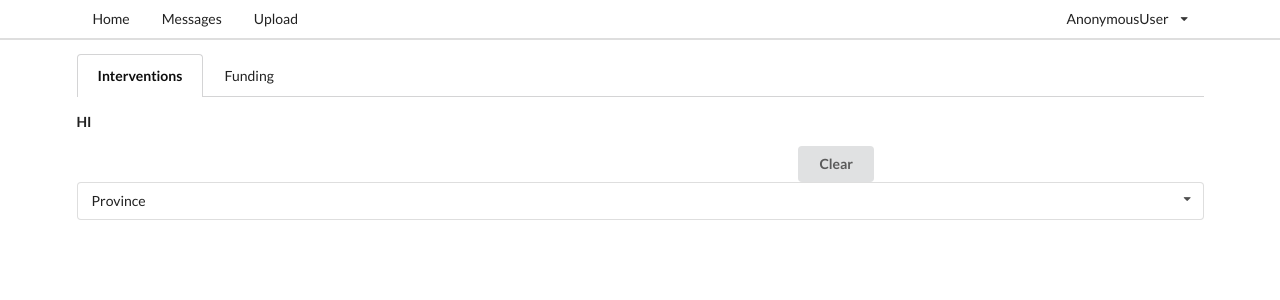
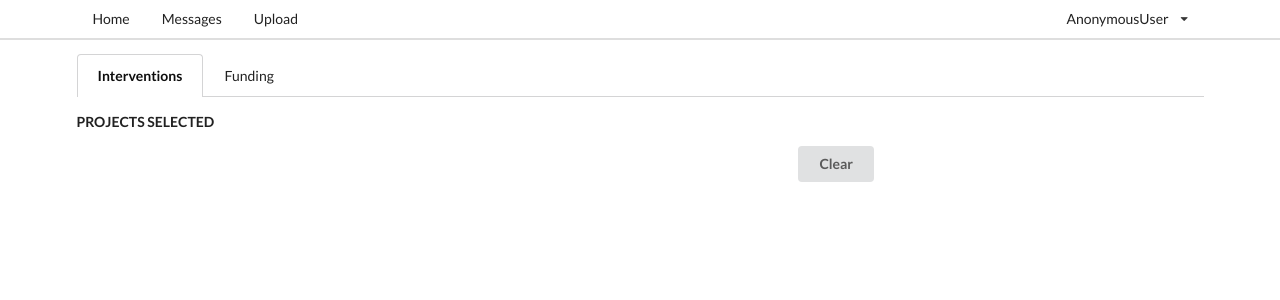
Before and after one commit to denysboiko/laos_3w, a Django app: page / in a window 1280 px wide. Shown: the top 300 px of the page. Run offline with Django 3.2, Linux system fonts and the light colour scheme; some libraries are stand-ins or nearby versions.

Commit message:
updated province names added districts geoJson

```diff
--- a/templates/index.html
+++ b/templates/index.html
@@ -60,10 +60,10 @@
     </div>
     <div class="ui statistic">
         <div class="value" id="count">
-            <span class="total-count"></span>
+            <span class="filter-count"></span>
         </div>
         <div class="label">
-            {{ data }}
+            projects selected
         </div>
     </div>
     <div class="ui right aligned grid">
@@ -96,10 +96,7 @@
 {#        <option value="ui">UI Design</option>#}
 {#        <option value="ux">User Experience</option>#}
 {#    </select>#}
-    <select name="disaggregation" class="ui fluid dropdown">
-        <option value="province">Province</option>
-        <option value="district">District</option>
-    </select>
+
     <div class="ui grid">
         <div class="two column large screen only row">
             <div id="map" class="column"></div>
@@ -123,23 +120,19 @@
 
 
 <script>
-
-    $('.menu .ui.dropdown')
+    $('.ui.dropdown')
         .dropdown({
             action: 'nothing'
         })
-    ;
-
-    $('.ui.dropdown')
-        .dropdown()
     ;
 </script>
 <script src="{% static 'js/charts.js' %}"></script>
 <script>
 
     d3.queue()
-        .defer(d3.json, "{% static 'data/laos.geojson' %}")
-        .defer(d3.json, "http://127.0.0.1:8000/projects/")
+        .defer(d3.json, "{% static '/data/laos.geojson' %}")
+        .defer(d3.json, "http://127.0.0.1:8000/projects2/")
+        .defer(d3.json, "{% static '/data/laos-districts.geojson' %}")
         // data/eu-projects.json
         // http://127.0.0.1:8000/static/data/eu-projects.json
         .await(loadData);
```
Also changed, not shown: db.sqlite3. Lines whose indentation alone changed are shown as unchanged.
